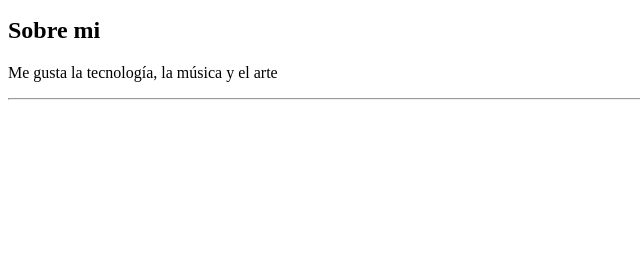
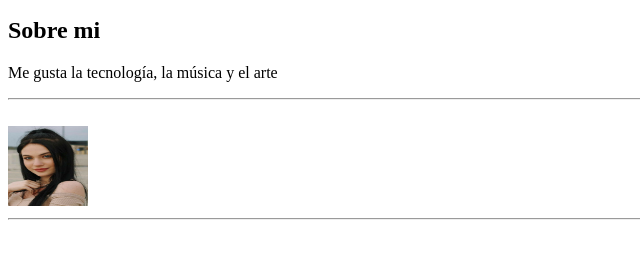
Before and after one commit to HeinnySCM/MiPrimeraPaginaWeb, a plain HTML site: page index.html in a window 1280 px wide. Shown: the part 101-360 px from the top of the page, without its empty margins (0-640 px from the left). Drawn offline with Linux system fonts and the light colour scheme.

Commit message:
Agregar imagen

```diff
--- a/index.html
+++ b/index.html
@@ -14,6 +14,10 @@
     <p>Me gusta la tecnología, la música y el arte</p>
     <hr>
     <br>
+    <!--Agregar imagen-->
+    <img src="./images/perfil.jpg" alt="Foto de perfil" width="80" height="80">
+    <hr>
+    <br>
 
 </body>
 </html>
```
Also changed, not shown: images/perfil.jpg (added).
